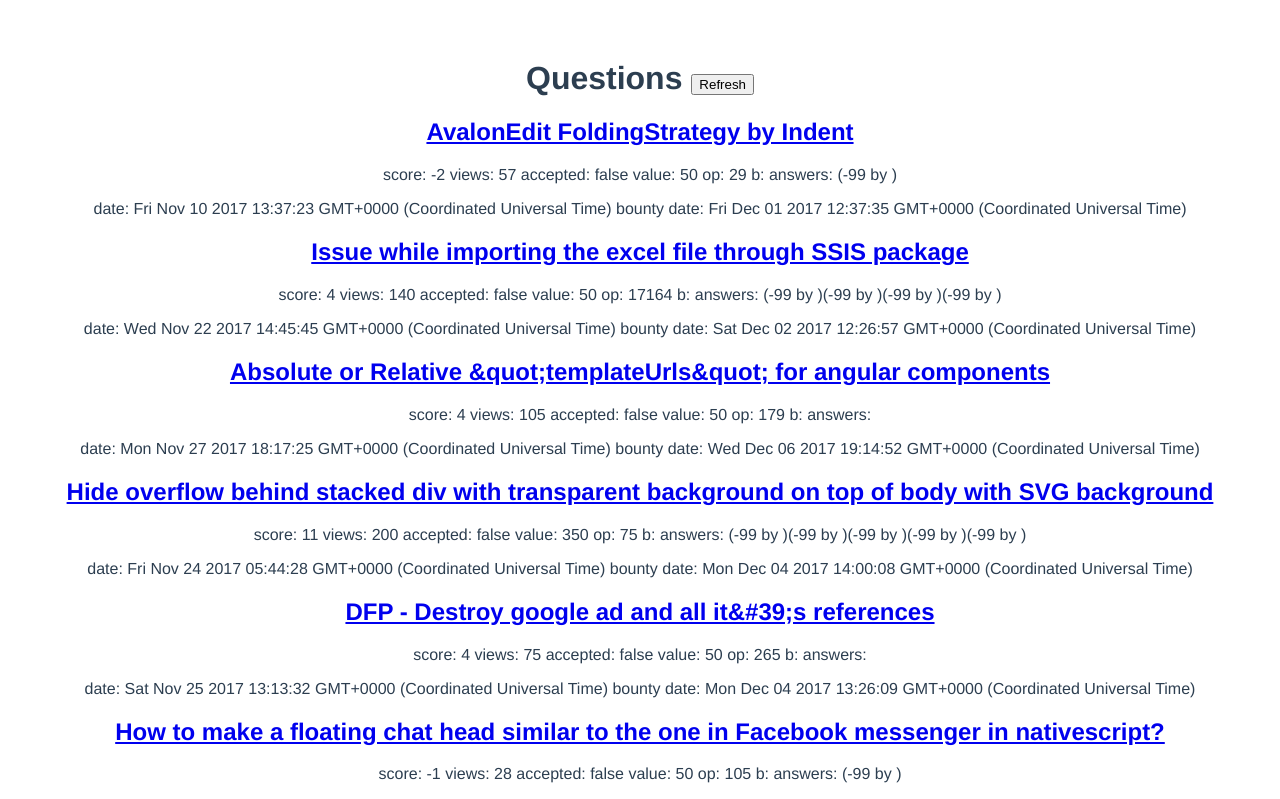
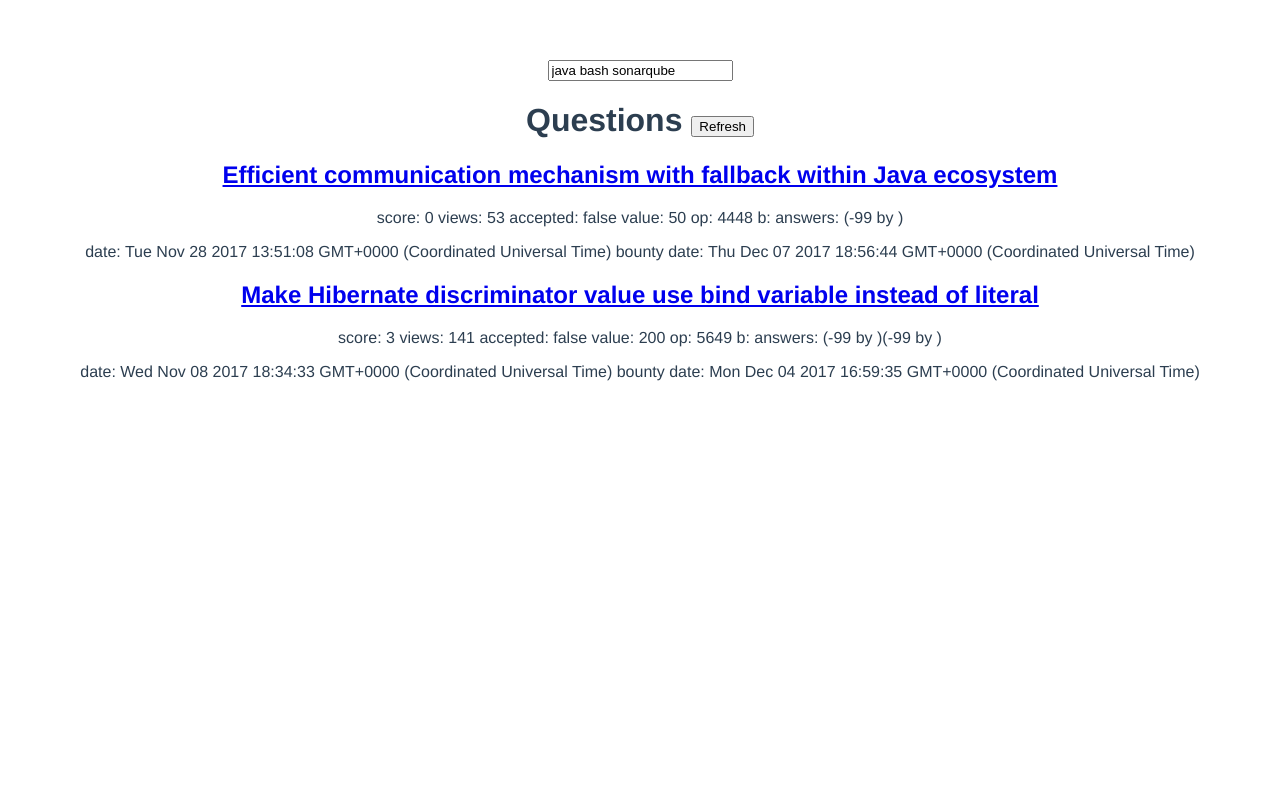
Before and after one commit to janosgyerik/bountyhunter, a Vue app in the folder app/: page /#/ in a window 1280 px wide. Shown: the top 799 px of the page. Built offline with nearby package versions, Linux system fonts and the light colour scheme.

Commit message:
Add input box for tags to filter by

```diff
--- a/app/src/components/Bounties.vue
+++ b/app/src/components/Bounties.vue
@@ -1,6 +1,7 @@
 
 <template>
   <div class="questions">
+    <p><input v-model="tagsInput"></p>
     <h1>Questions <button v-on:click="refresh">Refresh</button></h1>
     <div v-for="q in questions" class="question">
       <h2><a :href="q.url">{{ q.title }}</a></h2>
@@ -13,8 +14,13 @@
 </template>
 
 <script>
+// http://localhost:8080/static/sample1.json
+// https://api.stackexchange.com/2.2/questions/featured?order=desc&sort=activity&site=stackoverflow
+import sample1 from '../../static/sample1.json'
+
 const q0 = {
   title: 'test',
+  tags: [],
   bounty: {},
   owner: {},
   bountyOwner: {}
@@ -106,14 +112,10 @@ const q2 = {
   }
 }
 
-// http://localhost:8080/static/sample1.json
-import sample1 from '../../static/sample1.json'
-
-const questions = () => {
-  return sample1.items.map(q => Object.assign({}, q0, {
-    // q.tags!!!
+const mapper = (q) => Object.assign({}, q0, {
   title: q.title,
   url: q.link,
+  tags: q.tags,
   score: q.score,
   date: new Date(1000 * q.creation_date),
   // last_activity_date, last_edit_date
@@ -140,7 +142,20 @@ const questions = () => {
     rep: q.owner.reputation
   },
   bountyOwner: {}
-  }))
+})
+
+const merge = (that, response) => {
+  response.items.map(mapper).forEach(q => { that.repo[q.url] = q })
+
+  const tags = new Set(that.tagsInput.split(/\s+/))
+
+  // set that.questions to updated filtered
+  that.questions = Object.values(that.repo)
+    .filter(q => q.tags.some(tag => tags.has(tag)))
+    .sort((q1, q2) => q2.bounty.endDate - q1.bounty.endDate)
+
+  // evict old data
+  // TODO
 }
 
 const refresh = (that) => {
@@ -153,12 +168,20 @@ export default {
   data () {
     q2.title = sample1.items.length
     return {
-      questions: questions()
+      repo: {},
+      questions: [],
+      tagsInput: 'java bash sonarqube'
     }
+  },
+  mounted () {
+    this.merge(sample1)
   },
   methods: {
     refresh () {
       refresh(this)
+    },
+    merge (response) {
+      merge(this, response)
     }
   }
 }
```
Lines whose indentation alone changed are shown as unchanged.
